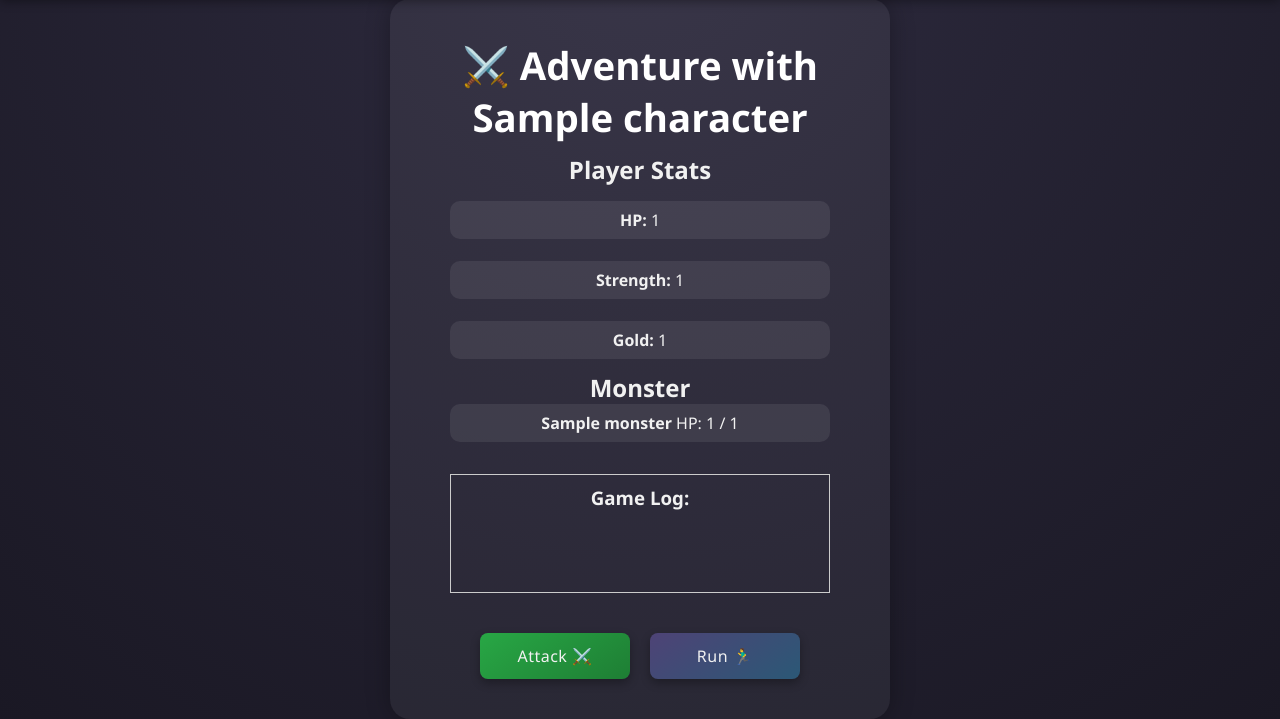
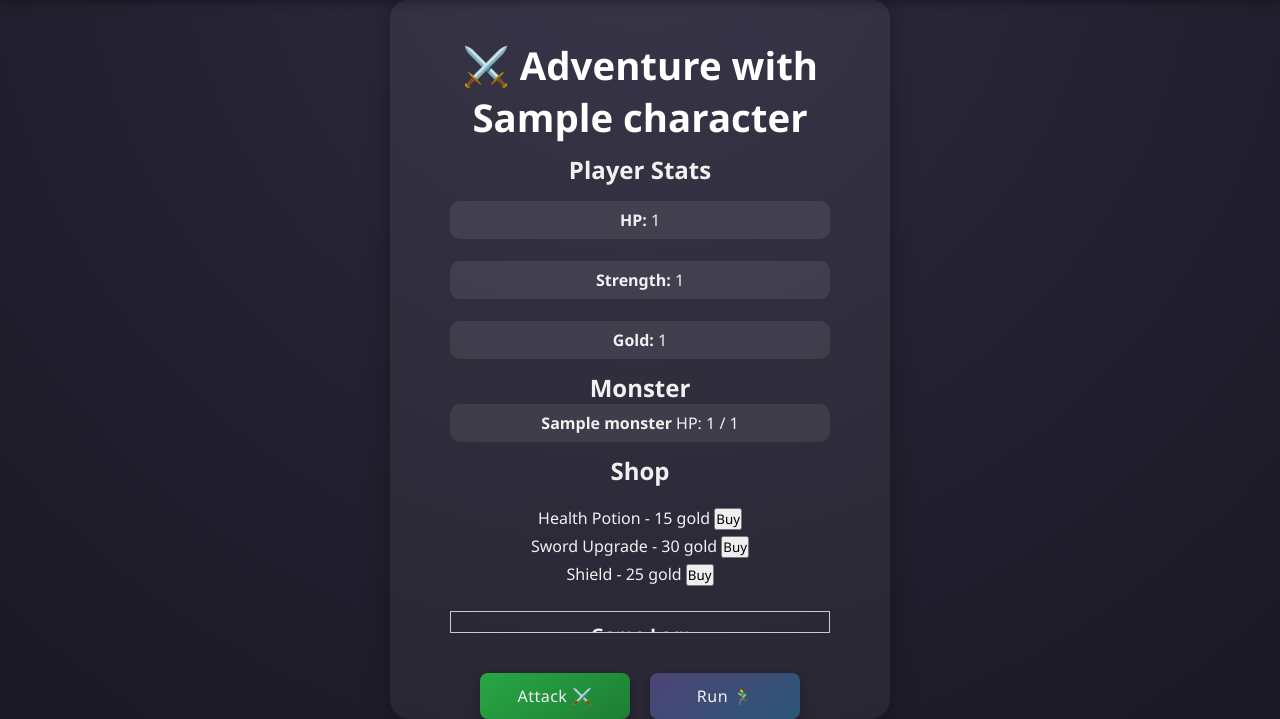
Before and after one commit to Dante-Q/myrpgonline, a Flask app: page /play_game/1 in a window 1280 px wide. Shown: the part 81-800 px from the top of the page. Run offline with Flask 3, Linux system fonts and the light colour scheme; a user stored in the database is signed in; tables that the repository leaves empty hold one stand-in row (values such as "Sample post").

Commit message:
added shop

```diff
--- a/src/routes.py
+++ b/src/routes.py
@@ -2,6 +2,8 @@ from flask import Blueprint, render_template, jsonify
 from flask_login import login_required, current_user
 from database import Character, Monster, db
 from monsters import get_random_monster
+from shop import SHOP_ITEMS
+
 import random
 
 game_routes = Blueprint('game_routes', __name__)
@@ -17,6 +19,54 @@ def play_game(char_id):
     # Get monster linked to this character (if exists)
     monster = Monster.query.filter_by(character_id=character.id).first()
     return render_template('play_game.html', character=character, monster=monster)
+
+@game_routes.route('/shop/<int:char_id>')
+@login_required
+def shop(char_id):
+    character = Character.query.get_or_404(char_id)
+    if character.user_id != current_user.id:
+        return "Unauthorized", 403
+
+    return jsonify({
+        "items": SHOP_ITEMS,
+        "gold": character.gold
+    })
+
+@game_routes.route('/buy_item/<int:char_id>/<int:item_id>')
+@login_required
+def buy_item(char_id, item_id):
+    character = Character.query.get_or_404(char_id)
+    if character.user_id != current_user.id:
+        return "Unauthorized", 403
+
+    item = next((i for i in SHOP_ITEMS if i["id"] == item_id), None)
+    if not item:
+        return jsonify({"message": "Item not found!"}), 404
+
+    if character.gold < item["cost"]:
+        return jsonify({"message": f"Not enough gold to buy {item['name']}!", "gold": character.gold})
+
+    # Deduct gold
+    character.gold -= item["cost"]
+
+    # Apply item effects
+    if "hp_restore" in item:
+        character.hp = min(character.max_hp, character.hp + item["hp_restore"])
+    if "strength_bonus" in item:
+        character.strength += item["strength_bonus"]
+    if "hp_bonus" in item:
+        character.max_hp += item["hp_bonus"]
+        character.hp += item["hp_bonus"]  # also heal by bonus
+
+    db.session.commit()
+
+    return jsonify({
+        "message": f"{character.name} bought {item['name']}!",
+        "gold": character.gold,
+        "player_hp": character.hp,
+        "player_max_hp": character.max_hp,
+        "player_strength": character.strength
+    })
 
 # ------------------ Get Current Monster ------------------
 @game_routes.route('/current_monster/<int:char_id>')
@@ -198,22 +248,3 @@ def explore(char_id):
             'message': ' '.join(log_messages),
             'gold': character.gold
         })
-
-
-# ------------------ Buy Item ------------------
-@game_routes.route('/buy_item/<int:char_id>')
-@login_required
-def buy_item(char_id):
-    character = Character.query.get_or_404(char_id)
-    if character.user_id != current_user.id:
-        return "Unauthorized", 403
-
-    item_cost = 15
-    if character.gold >= item_cost:
-        character.gold -= item_cost
-        db.session.commit()
-        message = f"{character.name} buys an item for {item_cost} gold!"
-    else:
-        message = f"{character.name} does not have enough gold to buy an item."
-
-    return jsonify({'message': message, 'gold': character.gold})
--- a/src/shop.py
+++ b/src/shop.py
@@ -0,0 +1,5 @@
+SHOP_ITEMS = [
+    {"id": 1, "name": "Health Potion", "cost": 15, "hp_restore": 20},
+    {"id": 2, "name": "Sword Upgrade", "cost": 30, "strength_bonus": 2},
+    {"id": 3, "name": "Shield", "cost": 25, "hp_bonus": 10}
+]
--- a/src/static/game.js
+++ b/src/static/game.js
@@ -85,6 +85,36 @@ function performAction(action) {
         });
 }
 
+function loadShop() {
+    fetch(`/shop/${charId}`)
+        .then(res => res.json())
+        .then(data => {
+            const shopList = document.getElementById('shop_items');
+            shopList.innerHTML = '';
+            data.items.forEach(item => {
+                const li = document.createElement('li');
+                li.innerHTML = `${item.name} - ${item.cost} gold <button onclick="buyItem(${item.id})">Buy</button>`;
+                shopList.appendChild(li);
+            });
+        });
+}
+
+function buyItem(itemId) {
+    fetch(`/buy_item/${charId}/${itemId}`)
+        .then(res => res.json())
+        .then(data => {
+            logMessage(data.message);
+            if (data.gold !== undefined) document.getElementById('gold').textContent = data.gold;
+            if (data.player_hp !== undefined) document.getElementById('player_hp').textContent = data.player_hp;
+        });
+}
+
+// Load shop on page load
+document.addEventListener('DOMContentLoaded', () => {
+    loadShop();
+});
+
+
 // -------------------- Initialize --------------------
 document.addEventListener('DOMContentLoaded', () => {
     fetch(`/current_monster/${charId}`)
--- a/src/static/styles.css
+++ b/src/static/styles.css
@@ -119,6 +119,15 @@ p {
     background: rgba(142, 68, 173, 0.5);
     transform: translateY(-2px);          /* small lift */
     box-shadow: 0 4px 12px rgba(0,0,0,0.3);
+}
+
+#shop ul {
+    list-style: none;
+    padding: 0;
+}
+
+#shop li {
+    margin: 5px 0;
 }
 
 .unique-list ul li {
--- a/src/templates/play_game.html
+++ b/src/templates/play_game.html
@@ -34,6 +34,12 @@
             </ul>
         </div>
 
+        <!-- Shop Section -->
+        <div id="shop" class="characters-section">
+            <h2>Shop</h2>
+            <ul id="shop_items"></ul>
+        </div>
+
         <!-- Game Log -->
         <div id="log" class="characters-section" style="height: 200px; overflow-y: auto; border: 1px solid #ccc; padding: 10px; margin-top: 20px;">
             <h3>Game Log:</h3>
```
